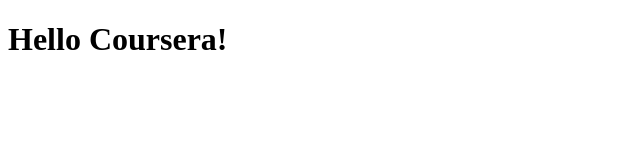
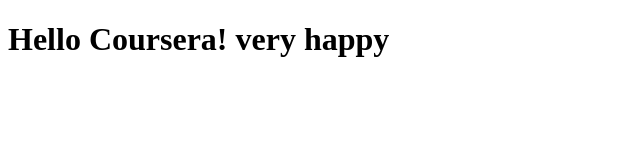
Before and after one commit to mahnoorfatima97/coursera-test, a plain HTML site: page site/index.html in a window 1280 px wide. Shown: the whole page, without its empty margins (0-640 px from the left). Drawn offline with Linux system fonts and the light colour scheme.

Commit message:
small addition to our page content.

```diff
--- a/site/index.html
+++ b/site/index.html
@@ -4,6 +4,6 @@
 	<title>Hello Coursera</title>
 </head>
 <body>
-<h1>Hello Coursera!</h1>
+<h1>Hello Coursera! very happy</h1>
 </body>
 </html>
```
